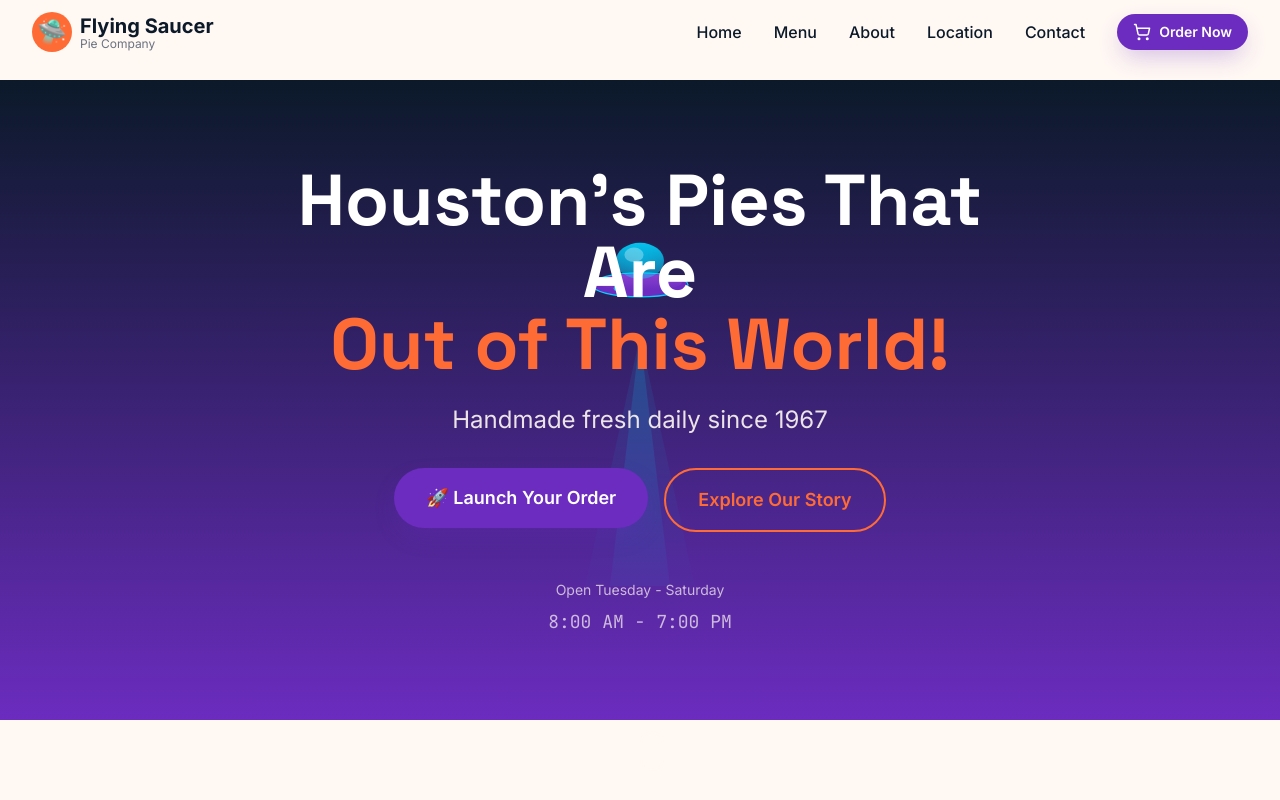
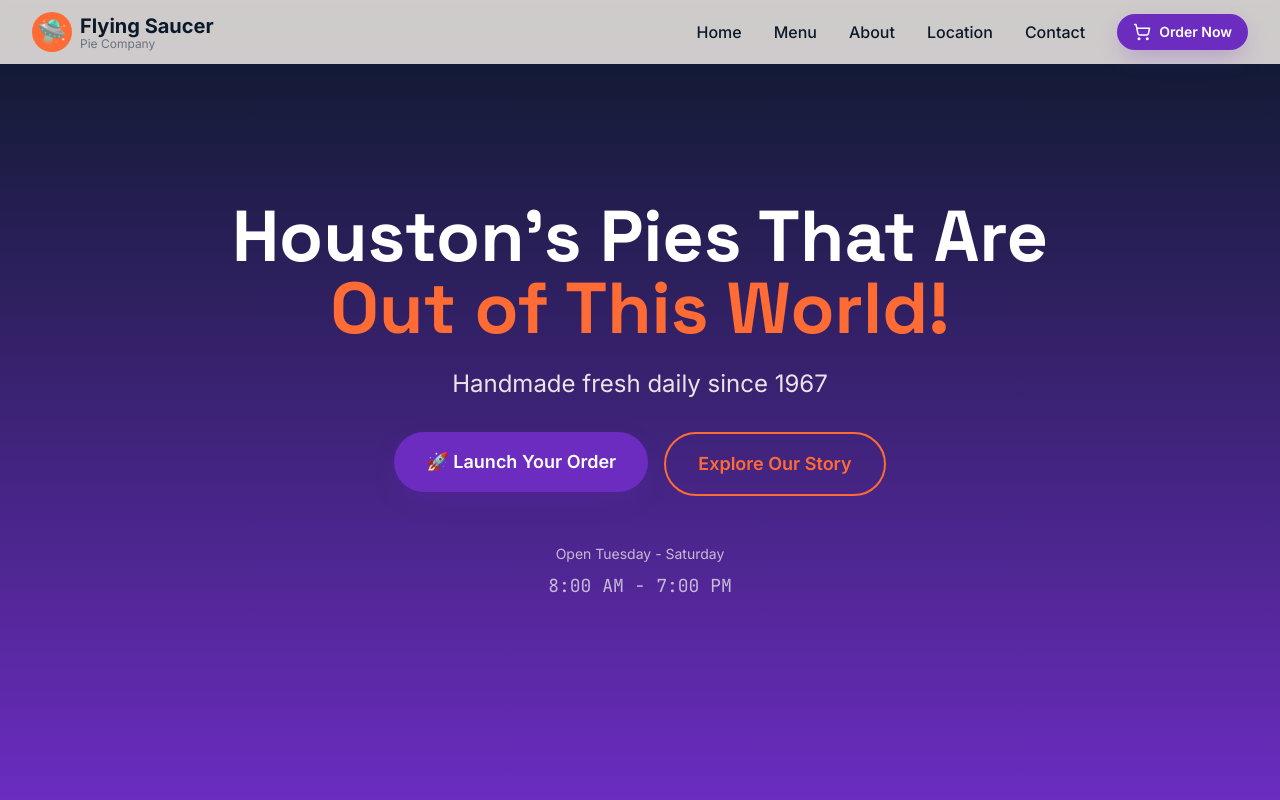
Before and after one commit to zavalatechlabs/flying-saucer-pie-company-htx, a Next.js app: page / in a window 1280 px wide. Shown: the top 800 px of the page. Built offline with nearby package versions, Linux system fonts and the light colour scheme.

Commit message:
remove all animations from hero component - boilerplate version (#30)

```diff
--- a/components/sections/HeroSection.tsx
+++ b/components/sections/HeroSection.tsx
@@ -1,14 +1,11 @@
 'use client'
 
-import { motion } from 'framer-motion'
 import { Button } from '@/components/ui/Button'
 import Link from 'next/link'
-import { UFOLanding } from '@/components/animations/UFOLanding'
 
 export function HeroSection() {
   return (
-    <section className="relative min-h-screen flex items-center justify-center overflow-hidden">
-      <UFOLanding>
+    <section className="relative min-h-screen flex items-center justify-center bg-gradient-to-b from-deep-navy to-cosmic-purple">
       {/* Hero Content */}
       <div className="text-center px-4 sm:px-6 lg:px-8">
         <h1 className="text-5xl md:text-7xl font-bold text-white mb-6 font-space">
@@ -38,18 +35,6 @@
           <p className="font-mono text-lg">8:00 AM - 7:00 PM</p>
         </div>
       </div>
-      </UFOLanding>
-
-      {/* Scroll Indicator */}
-      <motion.div
-        className="absolute bottom-8 left-1/2 -translate-x-1/2 z-40"
-        animate={{ y: [0, 10, 0] }}
-        transition={{ duration: 2, repeat: Infinity }}
-      >
-        <div className="w-6 h-10 border-2 border-warm-cream/40 rounded-full p-1">
-          <div className="w-1 h-2 bg-warm-cream/60 rounded-full mx-auto" />
-        </div>
-      </motion.div>
     </section>
   )
 }
```
Lines whose indentation alone changed are shown as unchanged.
